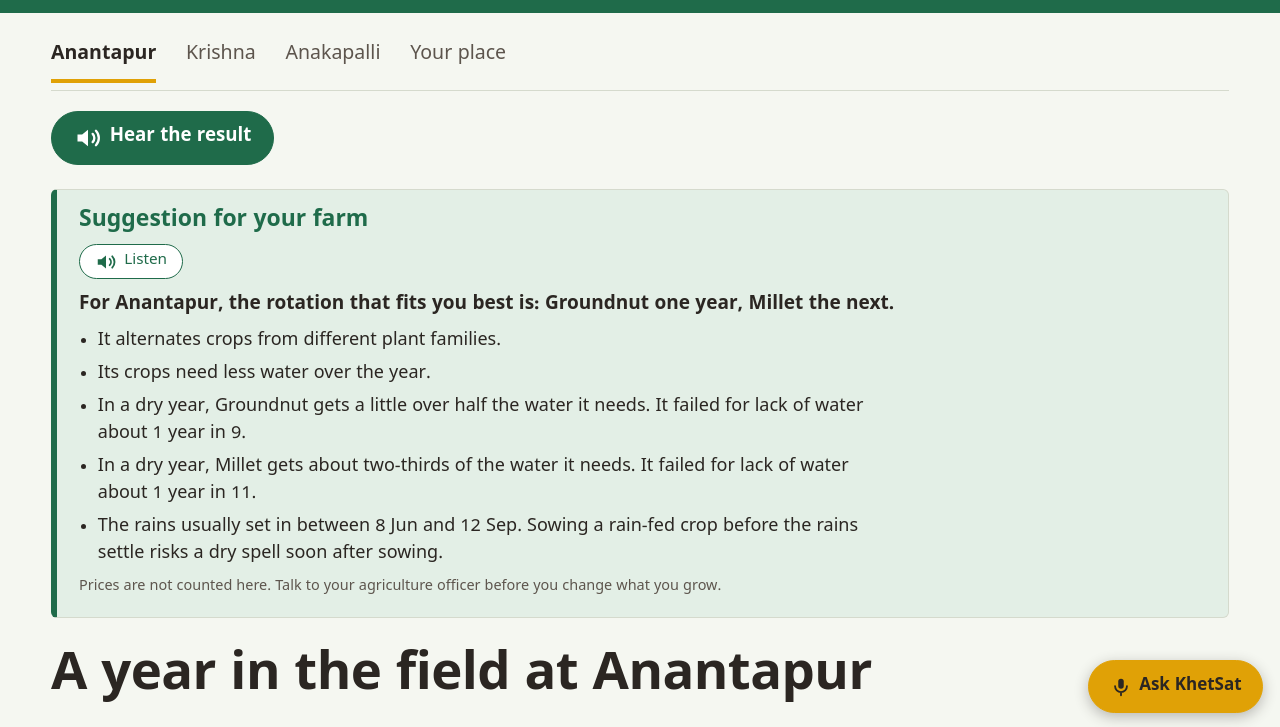
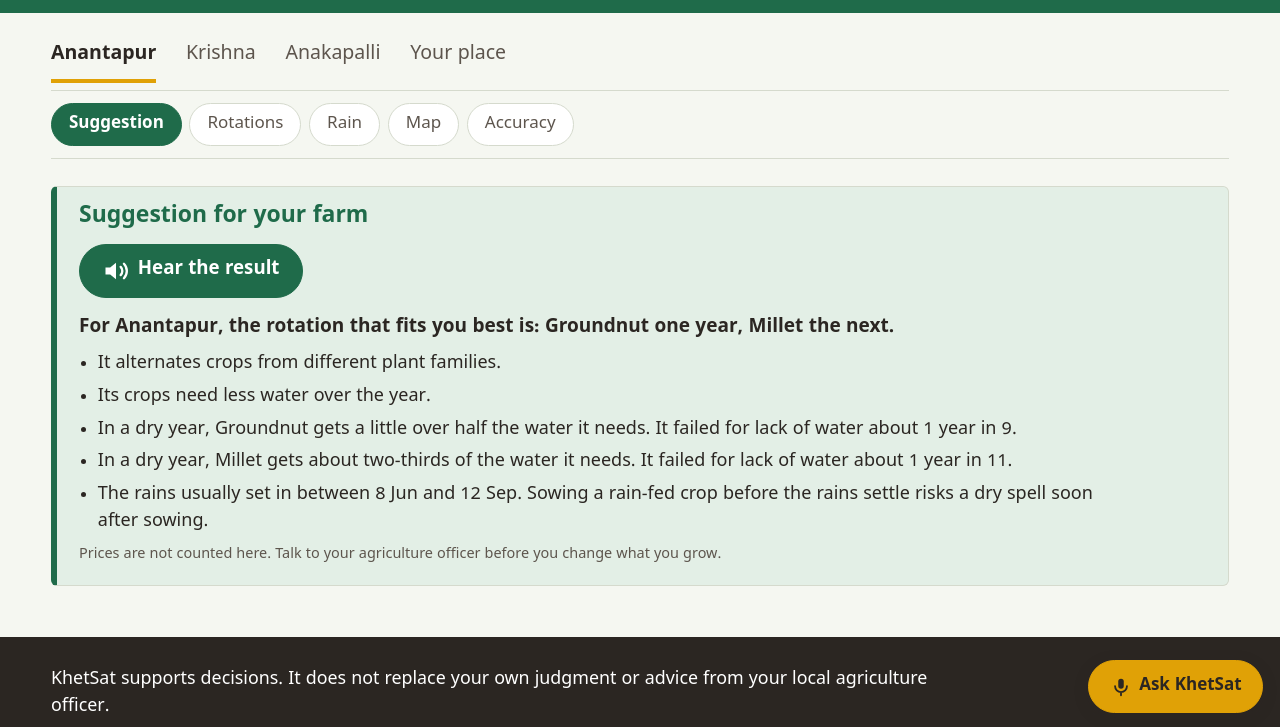
Before and after one commit to demonjd2026-afk/khetsat, a plain HTML site: page index.html in a window 1280 px wide. Shown: the part 70-797 px from the top of the page. Drawn offline with nearby package versions, Linux system fonts and the light colour scheme; a web font is replaced by a local one.

Commit message:
Split the page into five tabs
The page now shows one group of sections at a time: Suggestion,
Rotations, Rain, Map and Accuracy, with the tab row pinned while
scrolling. The suggestion is the first screen with a single large
"Hear the result" button. The map is drawn when its tab opens.

```diff
--- a/app/app.js
+++ b/app/app.js
@@ -40,6 +40,7 @@
     formMessage: null,
     crops: null,
     names: {},
+    tab: "advice",      // which group of sections is on screen
     soilChoice: {},     // per place: { mm, note } once the farmer picks a soil or uses the soil map
     soilBusy: false,
     soilMessage: null,
@@ -329,6 +330,8 @@
   function renderMap() {
     var section = byId("map-section");
     if (!window.L) { section.hidden = true; return; }
+    // The map is drawn only while it is on screen: Leaflet cannot size itself in a hidden tab.
+    if (tabsOn() && state.tab !== "map") return;
     if (!mapState || mapState.loaded) section.hidden = false;
     byId("map-title").textContent = t("map_title");
     byId("map-intro").textContent = t("map_intro");
@@ -1056,7 +1059,40 @@
     if (!state.crops) loadCrops().then(renderForm).catch(function (error) { console.error(error); });
   }
 
+  // ---------- sections ----------
+  // The page shows one group of sections at a time, so a farmer sees the suggestion first and
+  // the charts, map and evidence are one tap away instead of one long scroll.
+  var TABS = ["advice", "rotations", "rain", "map", "proof"];
+
+  function tabsOn() { return !(state.place === "custom" && !state.cache.custom); }
+
+  function renderTabs() {
+    var nav = byId("tabs");
+    if (!nav) return;
+    var on = tabsOn();
+    document.body.setAttribute("data-tab", on ? state.tab : "all");
+    nav.hidden = !on;
+    clear(nav);
+    TABS.forEach(function (id) {
+      nav.appendChild(h("button", {
+        type: "button", "aria-current": String(id === state.tab), text: t("tab_" + id),
+        onclick: function () { showTab(id); }
+      }));
+    });
+  }
+
+  function showTab(id) {
+    if (TABS.indexOf(id) < 0) return;
+    state.tab = id;
+    renderTabs();
+    if (id === "map") { renderMap(); if (mapState) mapState.map.invalidateSize(); }
+    if (id === "proof" && byId("trust")) byId("trust").open = true;
+    var top = byId("places").getBoundingClientRect().bottom + window.scrollY;
+    if (window.scrollY > top) window.scrollTo(0, top);
+  }
+
   function showResults(visible) {
+    renderTabs();
     ["strip", "work", "soil", "climate"].forEach(function (id) { byId(id).hidden = !visible; });
     if (!visible) { byId("check").hidden = true; byId("change").hidden = true; }
   }
@@ -1069,6 +1105,7 @@
   function render() {
     if (!state.soilBusy) state.soilMessage = null;
     renderChrome();
+    renderTabs();
     renderMap();
     renderForm();
     notify();
@@ -1104,7 +1141,7 @@
     state: state, score: score, ranked: ranked, fill: fill, fmt: fmt,
     t: t, explain: explain, cropName: cropName, placeName: placeName, pointName: pointName,
     rotationLabel: rotationLabel, dateAfterJune1: dateAfterJune1, h: h, byId: byId, clear: clear,
-    soilNow: soilNow,
+    soilNow: soilNow, showTab: showTab,
     hooks: []
   };
   if (typeof document !== "undefined" && document.getElementById) render();
--- a/app/assistant.js
+++ b/app/assistant.js
@@ -573,17 +573,13 @@
   }
 
   function build() {
-    // Large listen and ask buttons under the list of places, for people who do not read.
-    var bar = h("div", { class: "listen-bar" });
-    bar.appendChild(sayButton("advice", "listen_summary", "say big"));
-    var places = byId("places");
-    places.parentNode.insertBefore(bar, places.nextSibling);
-
     // A listen button beside each section heading.
     [["strip-title", "chart"], ["map-title", "map"], ["rotations-title", "best"],
       ["climate-title", "rain"], ["check-title", "trust"], ["trust-title", "trust"], ["advice-title", "advice"]].forEach(function (pair) {
       var heading = byId(pair[0]);
-      if (heading) heading.parentNode.insertBefore(sayButton(pair[1]), heading.nextSibling);
+      // The suggestion gets one large button, for people who do not read.
+      var button = pair[1] === "advice" ? sayButton("advice", "listen_summary", "say big") : sayButton(pair[1]);
+      if (heading) heading.parentNode.insertBefore(button, heading.nextSibling);
     });
 
     var fab = iconButton("assist-fab", ICON_MIC, "", function () { if (ui.open) closePanel(); else { openPanel(); paintControls(); } });
--- a/app/i18n-soil.js
+++ b/app/i18n-soil.js
@@ -19,6 +19,11 @@
       soil_own_apply: "Use this value",
       soil_own_note: "Using the value you typed: {mm} mm.",
       soil_own_bad: "Type a number from 30 to 250.",
+      tab_advice: "Suggestion",
+      tab_rotations: "Rotations",
+      tab_rain: "Rain",
+      tab_map: "Map",
+      tab_proof: "Accuracy",
       soil_rerun_failed: "NASA's data service could not be reached, so the result was not updated.",
       change_title: "What has changed: 2011 to 2025 against 1981 to 2010",
       change_rain: "Monsoon rain averaged {recent} mm in 2011 to 2025, against {earlier} mm in 1981 to 2010.",
@@ -43,6 +48,11 @@
       soil_own_apply: "ఈ విలువను వాడు",
       soil_own_note: "మీరు టైప్ చేసిన విలువ వాడుతున్నాం: {mm} మి.మీ.",
       soil_own_bad: "30 నుంచి 250 మధ్య సంఖ్య టైప్ చేయండి.",
+      tab_advice: "సూచన",
+      tab_rotations: "పంట మార్పిడులు",
+      tab_rain: "వర్షం",
+      tab_map: "పటం",
+      tab_proof: "ఖచ్చితత్వం",
       soil_rerun_failed: "నాసా డేటా సేవను చేరుకోలేకపోయాం, కాబట్టి ఫలితం మారలేదు.",
       change_title: "ఏమి మారింది: 1981–2010తో పోలిస్తే 2011–2025",
       change_rain: "2011 నుంచి 2025 వరకు రుతుపవన వర్షం సగటున {recent} మి.మీ.; 1981 నుంచి 2010 వరకు {earlier} మి.మీ.",
@@ -67,6 +77,11 @@
       soil_own_apply: "यह मान लगाएँ",
       soil_own_note: "आपका लिखा मान लगाया गया है: {mm} मिमी।",
       soil_own_bad: "30 से 250 के बीच की संख्या लिखें।",
+      tab_advice: "सुझाव",
+      tab_rotations: "फसल चक्र",
+      tab_rain: "बारिश",
+      tab_map: "नक्शा",
+      tab_proof: "सटीकता",
       soil_rerun_failed: "नासा की डेटा सेवा तक नहीं पहुँचा जा सका, इसलिए नतीजा नहीं बदला।",
       change_title: "क्या बदला: 1981–2010 की तुलना में 2011–2025",
       change_rain: "2011 से 2025 में मानसून की बारिश औसतन {recent} मिमी रही; 1981 से 2010 में {earlier} मिमी।",
@@ -91,6 +106,11 @@
       soil_own_apply: "இந்த மதிப்பைப் பயன்படுத்து",
       soil_own_note: "நீங்கள் தட்டச்சு செய்த மதிப்பு பயன்படுத்தப்படுகிறது: {mm} மி.மீ.",
       soil_own_bad: "30 முதல் 250 வரையிலான எண்ணைத் தட்டச்சு செய்யுங்கள்.",
+      tab_advice: "பரிந்துரை",
+      tab_rotations: "பயிர் சுழற்சிகள்",
+      tab_rain: "மழை",
+      tab_map: "வரைபடம்",
+      tab_proof: "துல்லியம்",
       soil_rerun_failed: "நாசா தரவுச் சேவையை அணுக முடியவில்லை, அதனால் முடிவு மாறவில்லை.",
       change_title: "என்ன மாறியுள்ளது: 1981–2010 உடன் 2011–2025 ஒப்பீடு",
       change_rain: "2011 முதல் 2025 வரை பருவமழை சராசரியாக {recent} மி.மீ.; 1981 முதல் 2010 வரை {earlier} மி.மீ.",
@@ -115,6 +135,11 @@
       soil_own_apply: "ಈ ಮೌಲ್ಯ ಬಳಸಿ",
       soil_own_note: "ನೀವು ಟೈಪ್ ಮಾಡಿದ ಮೌಲ್ಯ ಬಳಸಲಾಗುತ್ತಿದೆ: {mm} ಮಿ.ಮೀ.",
       soil_own_bad: "30 ರಿಂದ 250 ರ ನಡುವಿನ ಸಂಖ್ಯೆ ಟೈಪ್ ಮಾಡಿ.",
+      tab_advice: "ಸಲಹೆ",
+      tab_rotations: "ಬೆಳೆ ಪರಿವರ್ತನೆಗಳು",
+      tab_rain: "ಮಳೆ",
+      tab_map: "ನಕ್ಷೆ",
+      tab_proof: "ನಿಖರತೆ",
       soil_rerun_failed: "ನಾಸಾ ದತ್ತಾಂಶ ಸೇವೆಯನ್ನು ತಲುಪಲಾಗಲಿಲ್ಲ, ಆದ್ದರಿಂದ ಫಲಿತಾಂಶ ಬದಲಾಗಿಲ್ಲ.",
       change_title: "ಏನು ಬದಲಾಗಿದೆ: 1981–2010ಕ್ಕೆ ಹೋಲಿಸಿದರೆ 2011–2025",
       change_rain: "2011ರಿಂದ 2025ರವರೆಗೆ ಮುಂಗಾರು ಮಳೆ ಸರಾಸರಿ {recent} ಮಿ.ಮೀ.; 1981ರಿಂದ 2010ರವರೆಗೆ {earlier} ಮಿ.ಮೀ.",
@@ -139,6 +164,11 @@
       soil_own_apply: "हे मूल्य वापरा",
       soil_own_note: "तुम्ही लिहिलेले मूल्य वापरले आहे: {mm} मिमी.",
       soil_own_bad: "30 ते 250 मधील संख्या लिहा.",
+      tab_advice: "सल्ला",
+      tab_rotations: "पीक फेरपालट",
+      tab_rain: "पाऊस",
+      tab_map: "नकाशा",
+      tab_proof: "अचूकता",
       soil_rerun_failed: "नासाच्या माहिती सेवेशी संपर्क झाला नाही, त्यामुळे निकाल बदलला नाही.",
       change_title: "काय बदलले: 1981–2010 च्या तुलनेत 2011–2025",
       change_rain: "2011 ते 2025 मध्ये मान्सूनचा पाऊस सरासरी {recent} मिमी होता; 1981 ते 2010 मध्ये {earlier} मिमी.",
@@ -163,6 +193,11 @@
       soil_own_apply: "ଏହି ମୂଲ୍ୟ ବ୍ୟବହାର କରନ୍ତୁ",
       soil_own_note: "ଆପଣ ଲେଖିଥିବା ମୂଲ୍ୟ ବ୍ୟବହାର ହେଉଛି: {mm} ମି.ମି.।",
       soil_own_bad: "30 ରୁ 250 ମଧ୍ୟରେ ଏକ ସଂଖ୍ୟା ଲେଖନ୍ତୁ।",
+      tab_advice: "ପରାମର୍ଶ",
+      tab_rotations: "ଫସଲ ଚକ୍ର",
+      tab_rain: "ବର୍ଷା",
+      tab_map: "ମାନଚିତ୍ର",
+      tab_proof: "ସଠିକତା",
       soil_rerun_failed: "ନାସାର ତଥ୍ୟ ସେବା ସହ ସଂଯୋଗ ହେଲା ନାହିଁ, ତେଣୁ ଫଳାଫଳ ବଦଳିଲା ନାହିଁ।",
       change_title: "କ'ଣ ବଦଳିଛି: 1981–2010 ତୁଳନାରେ 2011–2025",
       change_rain: "2011 ରୁ 2025 ମଧ୍ୟରେ ମୌସୁମୀ ବର୍ଷା ହାରାହାରି {recent} ମି.ମି. ଥିଲା; 1981 ରୁ 2010 ମଧ୍ୟରେ {earlier} ମି.ମି.।",
--- a/app/styles.css
+++ b/app/styles.css
@@ -81,7 +81,27 @@ main { padding: 0 clamp(1rem, 4vw, 3rem) 3rem; max-width: 1280px; margin: 0 auto
 }
 .places button[aria-current="true"] { color: var(--soil); font-weight: 600; border-bottom-color: var(--turmeric); }
 
+.tabs {
+  position: sticky; top: 0; z-index: 1050; display: flex; gap: 0.45rem; overflow-x: auto;
+  padding: 0.7rem 0; background: var(--chalk); border-bottom: 1px solid var(--rule); scrollbar-width: none;
+}
+.tabs::-webkit-scrollbar { display: none; }
+.tabs button {
+  font: inherit; font-weight: 500; white-space: nowrap; flex: 0 0 auto; cursor: pointer;
+  padding: 0.45rem 1rem; border-radius: 999px; border: 1px solid var(--rule);
+  background: var(--white); color: var(--soil-soft);
+}
+.tabs button[aria-current="true"] { background: var(--paddy); border-color: var(--paddy); color: var(--white); font-weight: 600; }
+body[data-tab="advice"] main > [data-view]:not([data-view="advice"]),
+body[data-tab="rotations"] main > [data-view]:not([data-view="rotations"]),
+body[data-tab="rain"] main > [data-view]:not([data-view="rain"]),
+body[data-tab="map"] main > [data-view]:not([data-view="map"]),
+body[data-tab="proof"] main > [data-view]:not([data-view="proof"]) { display: none; }
+main { min-height: 70vh; }
+
 section, .work { margin-top: 2.6rem; }
+body:not([data-tab="all"]) main > [data-view] { margin-top: 1.6rem; }
+body:not([data-tab="all"]) main > details[data-view] { margin-top: 0; }
 
 /* Sections that open on a click, so the page starts short. */
 details.fold { margin-top: 1rem; border-top: 1px solid var(--rule); padding-top: 0.9rem; }
@@ -253,7 +273,8 @@ footer p { max-width: 90ch; }
 
 .advice { margin-top: 1.4rem; background: var(--paddy-pale); border: 1px solid var(--rule); border-left: 6px solid var(--paddy); border-radius: 6px; padding: 1.1rem 1.3rem; }
 .advice h2 { font-size: 1.35rem; color: var(--paddy); }
-.advice ul { margin: 0; padding-left: 1.1rem; max-width: 80ch; font-size: 1.06rem; }
+.advice .say.big { margin: 0.2rem 0 0.9rem; }
+.advice ul { margin: 0; padding-left: 1.1rem; max-width: 100ch; font-size: 1.06rem; }
 .advice li { margin-bottom: 0.35rem; }
 .advice .lead { font-weight: 600; font-size: 1.12rem; margin-bottom: 0.5rem; max-width: 80ch; }
 .advice .points { margin-bottom: 0.5rem; }
@@ -336,3 +357,5 @@ footer { padding-bottom: 5rem; }
   .rotation { grid-template-columns: 2.2rem 1fr; }
   .rank { font-size: 1.9rem; }
 }
+
+@media (max-width: 640px) { .tabs button { padding: 0.4rem 0.7rem; font-size: 0.92rem; } .tabs { gap: 0.3rem; } }
--- a/index.html
+++ b/index.html
@@ -43,12 +43,14 @@
     <p class="note" id="form-status" role="status"></p>
   </section>
 
-  <section class="advice" id="advice" aria-labelledby="advice-title" hidden>
+  <nav class="tabs" id="tabs" aria-label="Sections" hidden></nav>
+
+  <section class="advice" id="advice" data-view="advice" aria-labelledby="advice-title" hidden>
     <h2 id="advice-title"></h2>
     <div id="advice-points"></div>
   </section>
 
-  <section class="strip" id="strip" aria-labelledby="strip-title">
+  <section class="strip" id="strip" data-view="rain" aria-labelledby="strip-title">
     <h1 id="strip-title"></h1>
     <p class="lede" id="strip-intro"></p>
     <div class="scroll"><div id="strip-chart"></div></div>
@@ -56,17 +58,17 @@
     <p class="note" id="grid-note"></p>
   </section>
 
-  <details class="trust fold" id="trust" hidden>
+  <details class="trust fold" id="trust" data-view="proof" hidden>
     <summary><h2 id="trust-title"></h2></summary>
     <ul id="trust-points"></ul>
   </details>
 
-  <details class="change fold" id="change" hidden>
+  <details class="change fold" id="change" data-view="rain" hidden>
     <summary><h2 id="change-title"></h2></summary>
     <ul id="change-points"></ul>
   </details>
 
-  <section class="map" id="map-section" aria-labelledby="map-title" hidden>
+  <section class="map" id="map-section" data-view="map" aria-labelledby="map-title" hidden>
     <h2 id="map-title"></h2>
     <p class="lede" id="map-intro"></p>
     <div class="map-controls">
@@ -77,7 +79,7 @@
     <p class="note" id="map-key"></p>
   </section>
 
-  <div class="work" id="work">
+  <div class="work" id="work" data-view="rotations">
     <aside class="priorities" aria-labelledby="priorities-title">
       <h2 id="priorities-title"></h2>
       <p id="priorities-intro"></p>
@@ -90,14 +92,14 @@
     </section>
   </div>
 
-  <details class="soil fold" id="soil">
+  <details class="soil fold" id="soil" data-view="rotations">
     <summary><h2 id="soil-title"></h2></summary>
     <p class="lede" id="soil-intro"></p>
     <div class="segments" id="soil-choices" role="group"></div>
     <div class="scroll"><table id="soil-table"></table></div>
   </details>
 
-  <details class="climate fold" id="climate">
+  <details class="climate fold" id="climate" data-view="rain">
     <summary><h2 id="climate-title"></h2></summary>
     <dl class="stats" id="stats"></dl>
     <h3 id="years-title"></h3>
@@ -106,14 +108,14 @@
     <p id="trend"></p>
   </details>
 
-  <details class="check fold" id="check" hidden>
+  <details class="check fold" id="check" data-view="proof" hidden>
     <summary><h2 id="check-title"></h2></summary>
     <p class="lede" id="check-intro"></p>
     <ul id="check-points"></ul>
     <div class="scroll"><table id="check-table"></table></div>
   </details>
 
-  <details class="glossary fold">
+  <details class="glossary fold" data-view="proof">
     <summary><h2 id="glossary-title"></h2></summary>
     <dl id="glossary"></dl>
   </details>
```
